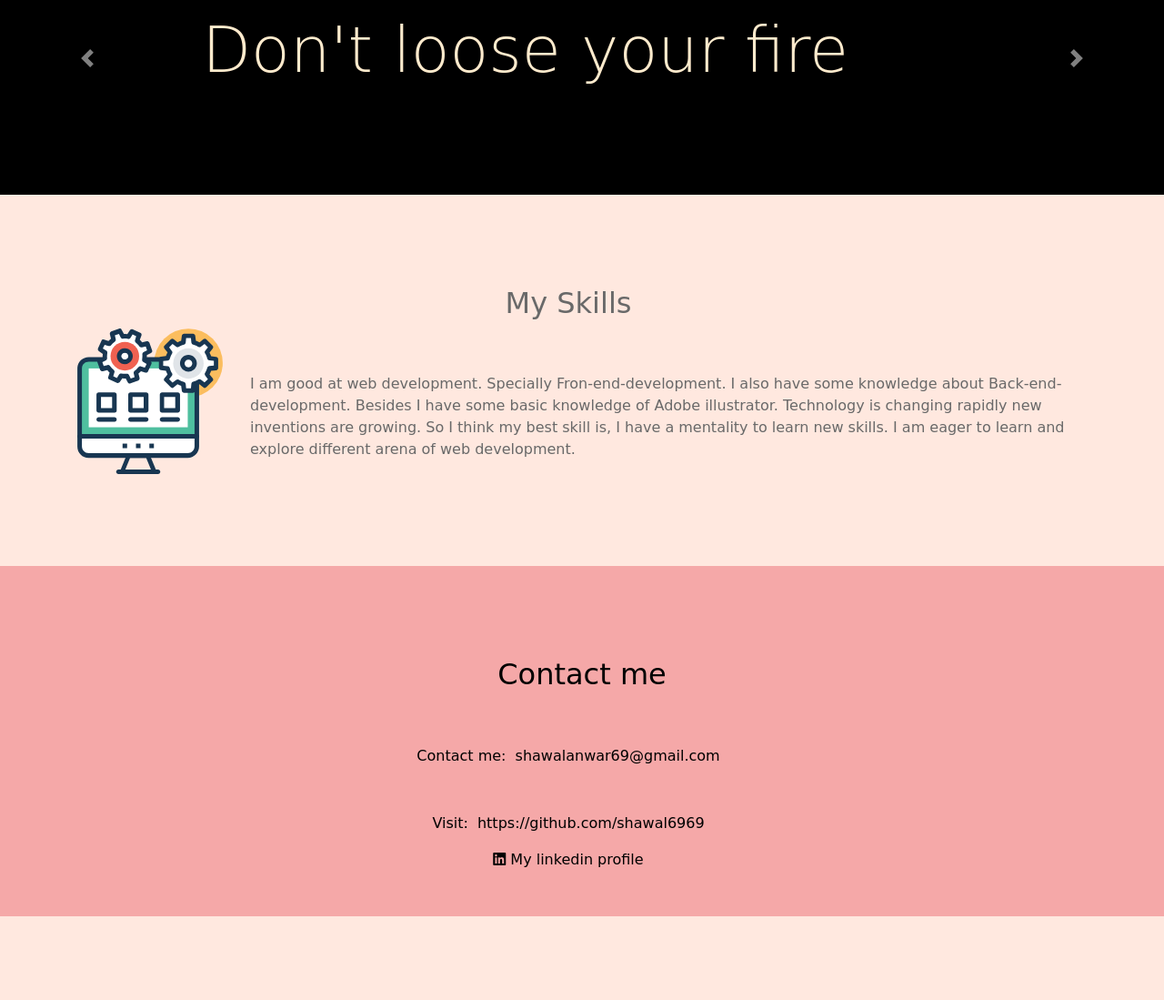
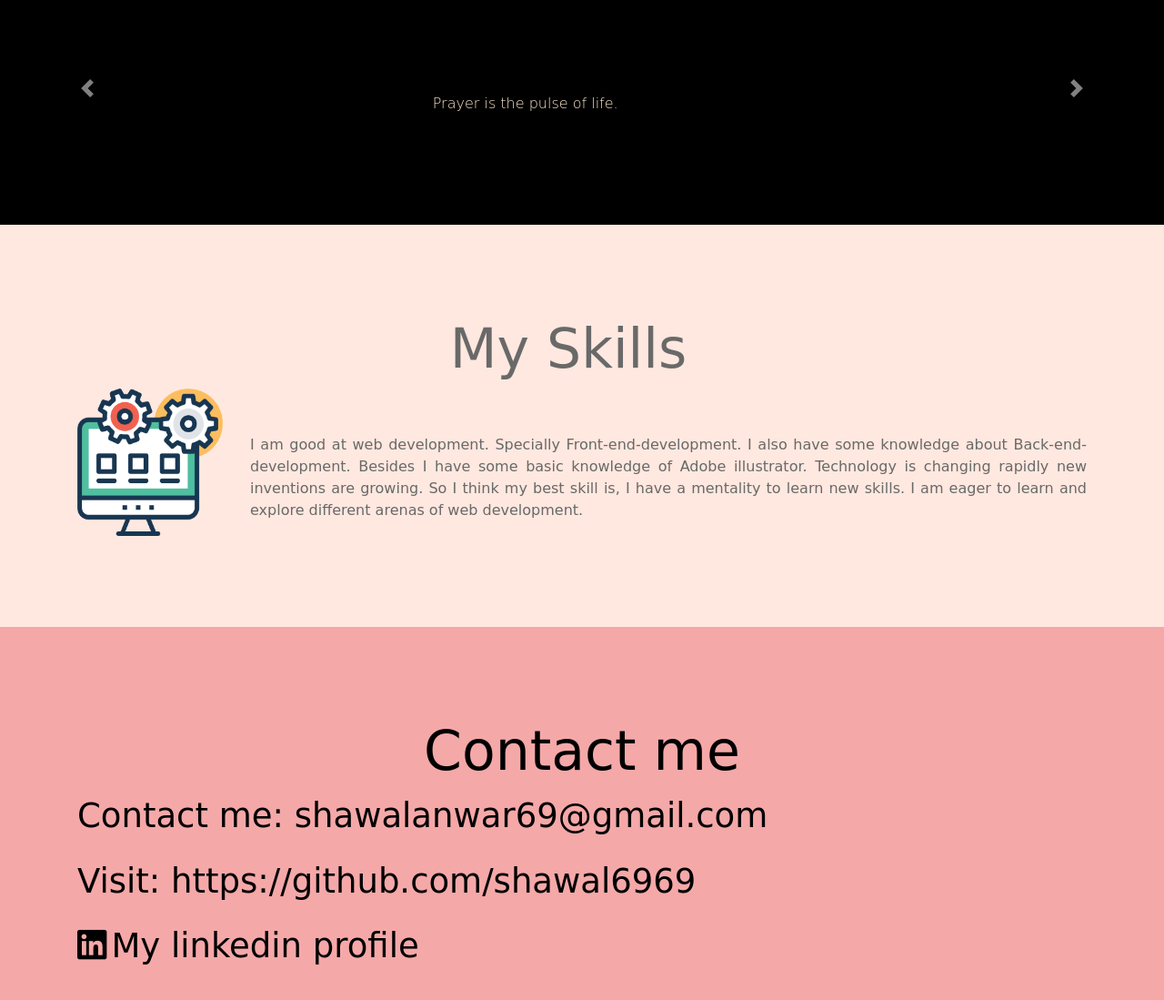
Before and after one commit to shawal6969/my-personal-resume, a plain HTML site: page index.html in a window 1280 px wide. Shown: the part 1376-2475 px from the top of the page at 91% size. Before the commit the page ends 2383 px from the top, so only its background shows below. Drawn offline with nearby package versions, Linux system fonts and the light colour scheme; a web font is replaced by a local one.

Commit message:
final product

```diff
--- a/index.html
+++ b/index.html
@@ -13,7 +13,7 @@
 		<!-- starting of my navigation bar nav-color-#e43f5a -->
 		<nav class="navbar fixed-top navbar-expand-lg navbar-dark" style="background-color: #e43f5a;">
 			<div class="container">
-				<a class="navbar-brand" href="#">Shawal Anwar</a>
+				<a class="navbar-brand nav-brand" href="#">Shawal Anwar</a>
 				<button class="navbar-toggler" type="button" data-toggle="collapse" data-target="#navbarNav" aria-controls="navbarNav" aria-expanded="false" aria-label="Toggle navigation">
 				  <span class="navbar-toggler-icon"></span>
 				</button>
@@ -43,12 +43,12 @@
 		<!-- starting of my about bar -->
 		  <div id="about" class="container">
 			  <div class="row d-flex justify-content-center section-title col-sm-12 col-md-12 col-lg-12 col-xl-12">
-				<h2 class="">ABOUT</h2>
+				<h1 class="heading">ABOUT</h1>
 			  </div>
 
 			  <div class="row">
-				<img class="content col-12 col-sm-12 col-md-12 col-lg-12 col-xl-2 avatar mx-auto d-block img-fluid align-content-between" src="images/male.svg" alt="">
-				<p class="content col-12 col-sm-12 col-md-12 col-lg-12 col-xl-10 d-flex align-items-center">Hello I am a junior web developer. An expert in HTML, CSS, Javascript, Bootstrap, jQuery, node, express, git, & Mongodb. Feel free to knock me if you need support related to web development. Excited to help, cheers! ;) </p>
+				<img class="content avatar col-12 col-sm-12 col-md-12 col-lg-12 col-xl-2 mx-auto d-block img-fluid align-content-between" src="images/male.png" alt="">
+				<p class="content col-12 col-sm-12 col-md-12 col-lg-12 col-xl-10 d-flex align-items-center text-justify">Hello I am a junior web developer. An expert in HTML, CSS, Javascript, Bootstrap, jQuery, node, express, git, & Mongodb. Feel free to knock me if you need support related to web development. Excited to help, cheers! ;) </p>
 			  </div>
 		  </div>
 		<!-- ending of my about bar -->
@@ -59,13 +59,13 @@
 				<div class="container">
 					<div class="carousel-inner">
 						<div class="carousel-item active">
-						  <p class="">Don't loose your fire</p>
+						  <p class="content">Prayer is the pulse of life. </p>
 						</div>
 						<div class="carousel-item">
-						  <p>Patience is the key.</p>
+						  <p class="content">Persist while others are quitting.</p>
 						</div>
 						<div class="carousel-item">
-						  <p>Love your work</p>
+						  <p class="content">Everyone's life is a fairy tale, written by God's fingers.</p>
 						</div>
 					  </div>
 					  <a class="carousel-control-prev" href="#carouselExampleControls" role="button" data-slide="prev">
@@ -87,12 +87,12 @@
 		<!-- starting of my skill bar -->
 		<div class="container">
 			<div class="row d-flex justify-content-center section-title col-sm-12 col-md-12 col-lg-12 col-xl-12">
-				<h2  id="skills">My Skills</h2>
+				<h1  id="skills" class="heading">My Skills</h1>
 			</div>
 			<div class="row">
-				<img src="images/tu-tv.svg" alt="" class="col-12 col-sm-12 col-md-12 col-lg-12 col-xl-2 mx-auto d-block avatar  img-fluid text-center align-content-between">
-				<div class="content col-sm-12 col-md-12 col-lg-12 col-xl-10 d-flex align-items-center">
-					<p>I am good at web development. Specially Fron-end-development. I also have some knowledge about Back-end-development. Besides I have some basic knowledge of Adobe illustrator. Technology is changing rapidly new inventions are growing.  So I think my best skill is, I have a mentality to learn new skills. I am eager to learn and explore different arena of web development.</p>
+				<img src="images/design.png" alt="" class="avatar col-12 col-sm-12 col-md-12 col-lg-12 col-xl-2 mx-auto d-block img-fluid text-center align-content-between">
+				<div class="content col-sm-12 col-md-12 col-lg-12 col-xl-10 d-flex align-items-center text-justify">
+					<p>I am good at web development. Specially Front-end-development. I also have some knowledge about Back-end-development. Besides I have some basic knowledge of Adobe illustrator. Technology is changing rapidly new inventions are growing.  So I think my best skill is, I have a mentality to learn new skills. I am eager to learn and explore different arenas of web development.</p>
 				</div>
 			</div>
 		</div>
@@ -102,18 +102,20 @@
 			<div id="contact" class="container-fluid footer-bg">
 				<div class="row">
 					<div class="container col-sm-12 col-md-12 col-lg-12 col-xl-12 section-title">
-						<h2>Contact me</h2>
+						<h1 class="heading">Contact me</h1>
 					</div>
 				</div>
-				<div class="row col-sm-12 col-md-12 col-lg-12 col-xl-12">
-					<div class="container justify-content-center">
-						<p class="content"><span class="contact content">Contact me: </span> shawalanwar69@gmail.com</p>
-						<p class="content"><span class="contact content">Visit: </span> https://github.com/shawal6969</p>
-						<a class="contact-link content" href="https://www.linkedin.com/in/shawal-chowdhury-2a3652141/"><i class= "contact fab fa-linkedin"></i>My linkedin profile</a>
+				<div class="container justify-content-center">
+					<div class="row col-sm-12 col-md-12 col-lg-12 col-xl-12">
+						<p class="justify-content-center contact-content"><span class="contact-content">Contact me: </span> shawalanwar69@gmail.com</p>
+					</div>
+					<div class="row col-sm-12 col-md-12 col-lg-12 col-xl-12">
+						<p class="justify-content-center contact-content"><span class="contact-content">Visit: </span> https://github.com/shawal6969</p>
+					</div>
+					<div class="row col-sm-12 col-md-12 col-lg-12 col-xl-12">
+						<a class="justify-content-center contact-link contact-content" href="https://www.linkedin.com/in/shawal-chowdhury-2a3652141/"><i class= "contact fab fa-linkedin"></i>My linkedin profile</a>
 					</div>
 				</div>
-
-			</div>
 		<!-- ending of my contact bar -->
 
 		<script src="https://code.jquery.com/jquery-3.5.1.slim.min.js" integrity="sha384-DfXdz2htPH0lsSSs5nCTpuj/zy4C+OGpamoFVy38MVBnE+IbbVYUew+OrCXaRkfj" crossorigin="anonymous"></script>
--- a/style.css
+++ b/style.css
@@ -43,39 +43,67 @@ body{
 }
 
 @media (min-width: 200px) {
+	body{
+		font-size: 100px;
+	}
 	.carousel {font-size: 30px;} /*1rem = 16px*/
 	.avatar{
 		width: 10px;
 		height: auto;
 
 	}
+	.avatar{
+		width: 30px;
+		height: auto;
+	}
 	.content{
-		font-size: 30px;
+		font-size: 50px;
+	}
+	.heading{
+		font-size: 60px;
+	}
+	.nav-brand{
+		font-size: 70px;
+	}
+	.navbar-toggler-icon {
+		width: 3.5em;
+		height: 3.5em;
 	}
   }
 /* Small devices (landscape phones, 544px and up) */
 @media (min-width: 544px) {
-	.carousel {font-size: 30px;} /*1rem = 16px*/
+	.nav-brand{
+		font-size: 70px;
+	}
+	.navbar-toggler-icon {
+		width: 3.5em;
+		height: 3.5em;
+	}
+	.carousel {font-size: 55px;} /*1rem = 16px*/
+	.content{
+		font-size: 50px;
+	}
 	.avatar{
-		width: 10px;
+		width: 30px;
 		height: auto;
-
 	}
-	.content{
-		font-size: 30px;
+	.contact-content{
+		font-size: 37px;
+		text-align: center;
+	}
+	.heading{
+	font-size: 60px;
 	}
   }
 
   /* Medium devices (tablets, 768px and up) The navbar toggle appears at this breakpoint */
   @media (min-width: 768px) {
-	.carousel {font-size: 30px;} /*1rem = 16px*/
-	.avatar{
-		width: 10px;
-		height: auto;
-
+	.carousel {font-size: 55px;} /*1rem = 16px*/
+	.content{
+		font-size: 55px;
 	}
-	.content{
-		font-size: 25px;
+	.contact-content{
+		font-size: 37px;
 	}
   }
 
@@ -93,4 +121,7 @@ body{
 	 .content{
 		font-size: 16px;
 	}
+	.contact-content{
+
+	}
   }
```
Also changed, not shown: images/design.png (added), images/male.png (added).
